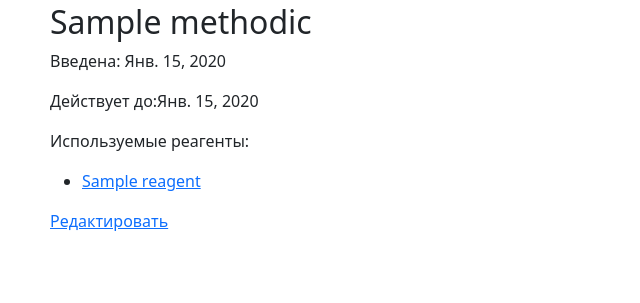
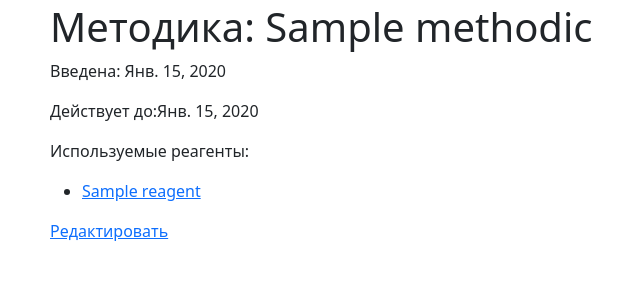
Before and after one commit to LemanRus/LIMS, a Django app: page /lab/methodics/1/ in a window 1280 px wide. Shown: the part 77-380 px from the top of the page, without its empty margins (32-672 px from the left). Run offline with Django 3.2, Linux system fonts and the light colour scheme; a user stored in the database is signed in; tables that the repository leaves empty hold one stand-in row (values such as "Sample post").

Commit message:
Make methodic page more readable

```diff
--- a/lims/lab/templates/lab/methodic_detail.html
+++ b/lims/lab/templates/lab/methodic_detail.html
@@ -5,7 +5,7 @@
 {% endblock title %}
 
 {% block content %}
-    <h2>{{methodic.name}}</h2>
+    <h1>Методика: {{methodic.name}}</h1>
     <p>Введена: {{methodic.acts_from}}</p>
     <p>Действует до:{{methodic.acts_to}}</p>
     <p>Используемые реагенты:</p>
```
